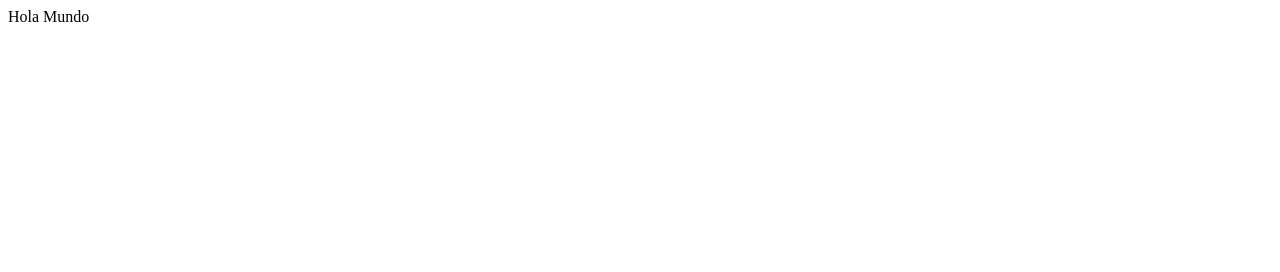
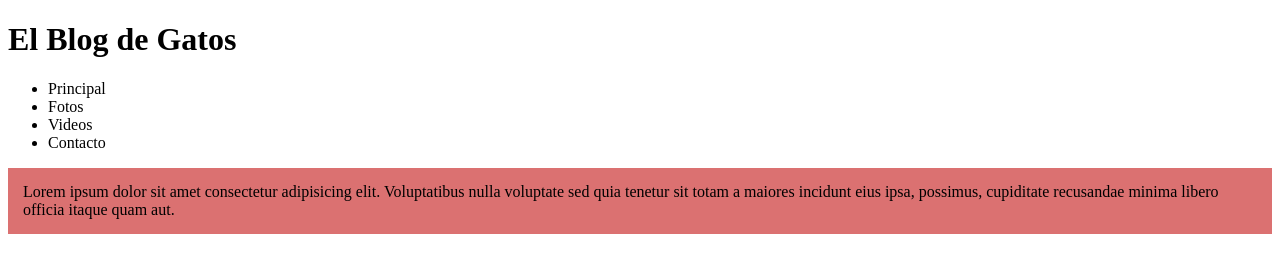
Before and after one commit to sarap13/FrontEndIBM, a plain HTML site: page index.html in a window 1280 px wide. Drawn offline with Linux system fonts and the light colour scheme.

Commit message:
asignamos estilos a la pagina

```diff
--- a/css/main.css
+++ b/css/main.css
@@ -0,0 +1,4 @@
+div {
+    background: rgb(219, 113, 113);
+    padding: 15px;
+}
--- a/index.html
+++ b/index.html
@@ -6,10 +6,25 @@
     <meta name="description" content="Ejemplo de HTML5">
     <meta name="keywords" content="HTML5, CSS3, front-end, JavaScript">
     <title>Este es el titulo del documento</title>
+    <link rel="stylesheet" href="css/main.css">
 </head>
 
 <body>
-    Hola Mundo
+    <header>
+        <h1>El Blog de Gatos</h1>
+    </header>
+    <nav>
+        <ul>
+            <li>Principal</li>
+            <li>Fotos</li>
+            <li>Videos</li>
+            <li>Contacto</li>
+        </ul>
+    </nav>
+    <div>
+        Lorem ipsum dolor sit amet consectetur adipisicing elit. Voluptatibus nulla voluptate sed quia tenetur sit totam
+        a maiores incidunt eius ipsa, possimus, cupiditate recusandae minima libero officia itaque quam aut.
+    </div>
 </body>
 
 </html>
```
